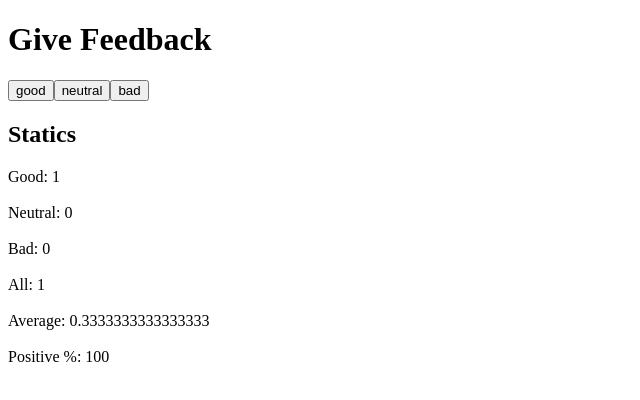
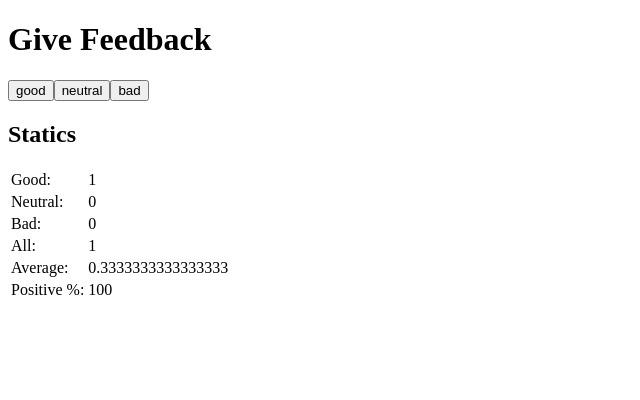
Before and after one commit to tomyok/FullStackOpenCourse, a React (Vite) app in the folder unicafe/: page / in a window 1280 px wide. Both pictures are taken after a click on the button "good". Shown: the top 400 px of the page, without its empty margins (0-640 px from the left). Built offline with nearby package versions, Linux system fonts and the light colour scheme.

Commit message:
Ejercicios unicafe 1.11 finalizado

```diff
--- a/unicafe/src/App.jsx
+++ b/unicafe/src/App.jsx
@@ -4,8 +4,14 @@ const StaticLine = ({text, value}) => {
 
   return (
     <>
-    {text}: {value}
-    <br />
+    <tr>
+      <td>
+        {text}:
+      </td>
+      <td>
+        {value}
+      </td>
+    </tr>
     </>
 
   )
@@ -16,17 +22,16 @@ const Statics = ({good, neutral, bad, all, average, positive}) => {
   return (
     <>
     <h2>Statics</h2>
+    <table>
+      <tbody>
         <StaticLine text = "Good" value = {good}/>
-    <br />
         <StaticLine text = "Neutral" value = {neutral}/>
-    <br />
         <StaticLine text = "Bad" value = {bad}/>
-    <br />
         <StaticLine text = "All" value = {all}/>
-    <br />
         <StaticLine text = "Average" value = {average}/>
-    <br />
         <StaticLine text = "Positive %" value = {positive}/>
+      </tbody>
+    </table>
     </>
   )
 }
```
Lines whose indentation alone changed are shown as unchanged.
